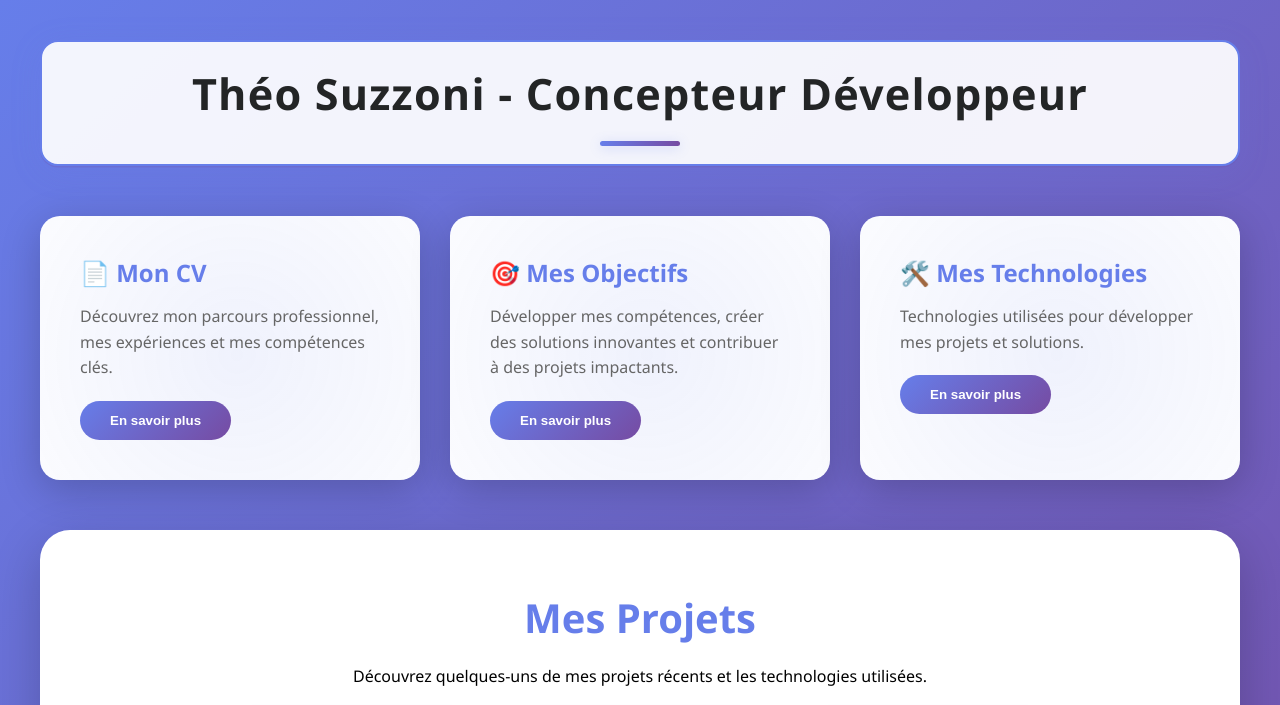
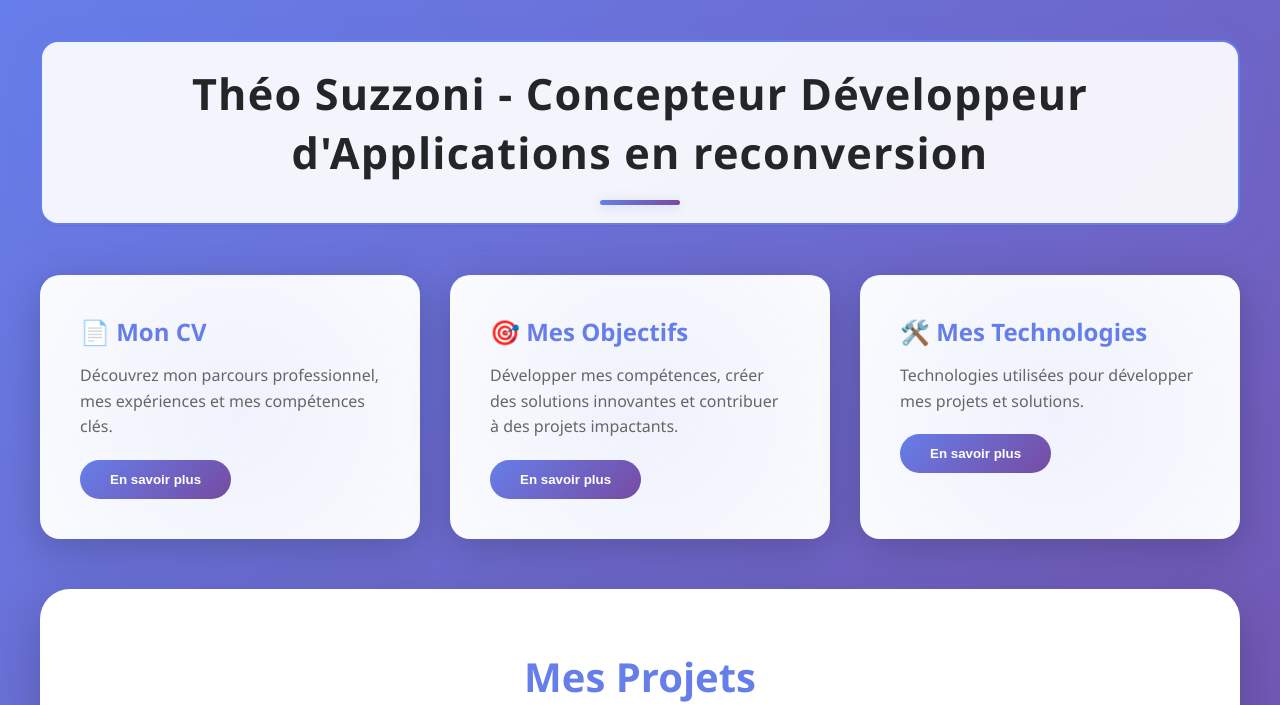
Before and after one commit to theo2b90/CV, a plain HTML site: page index.html in a window 1280 px wide. Shown: the top 705 px of the page. Drawn offline with Linux system fonts and the light colour scheme.

Commit message:
Add files via upload

```diff
--- a/index.html
+++ b/index.html
@@ -263,7 +263,7 @@
 </head>
 <body>
     <div class="container">
-        <h1>Théo Suzzoni - Concepteur Développeur</h1>
+        <h1>Théo Suzzoni - Concepteur Développeur d'Applications en reconversion</h1>
         <div class="cards-grid">
             <div class="card">
                 <h2> 📄 Mon CV</h2>
```
